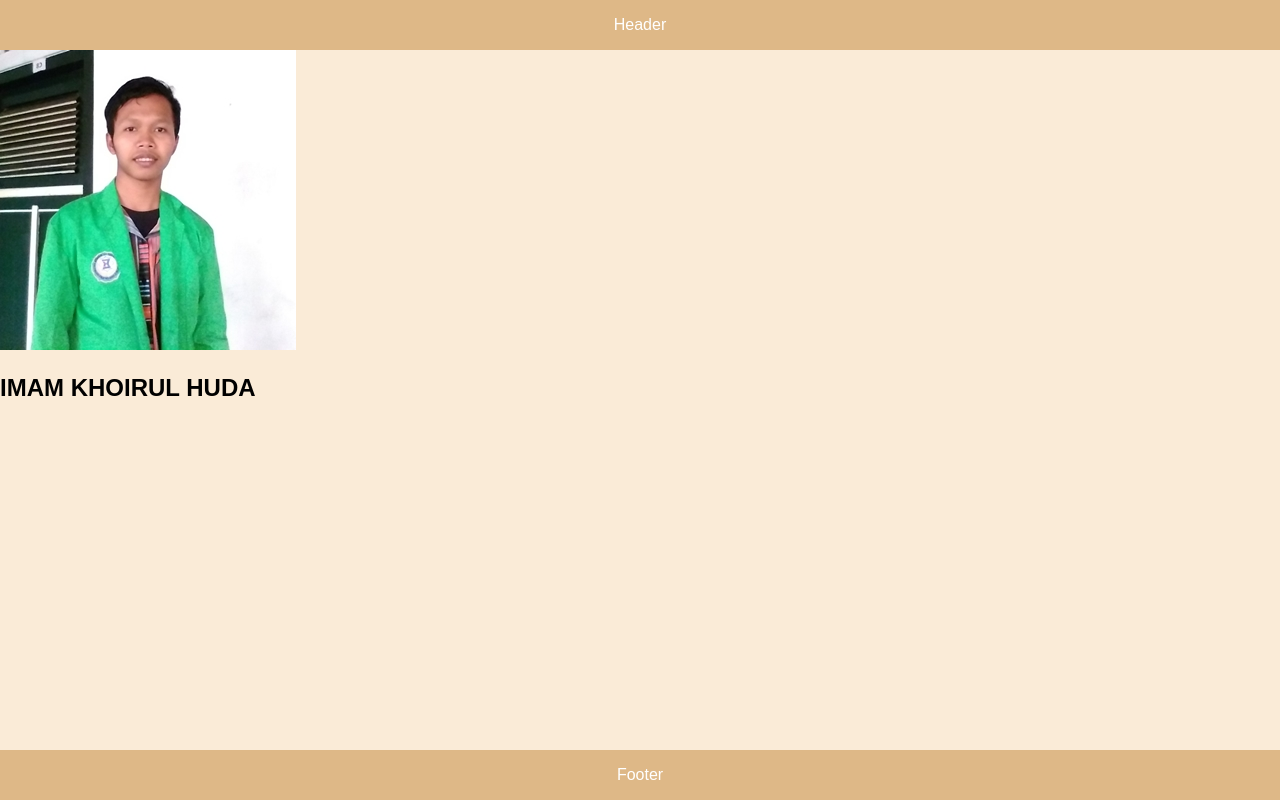
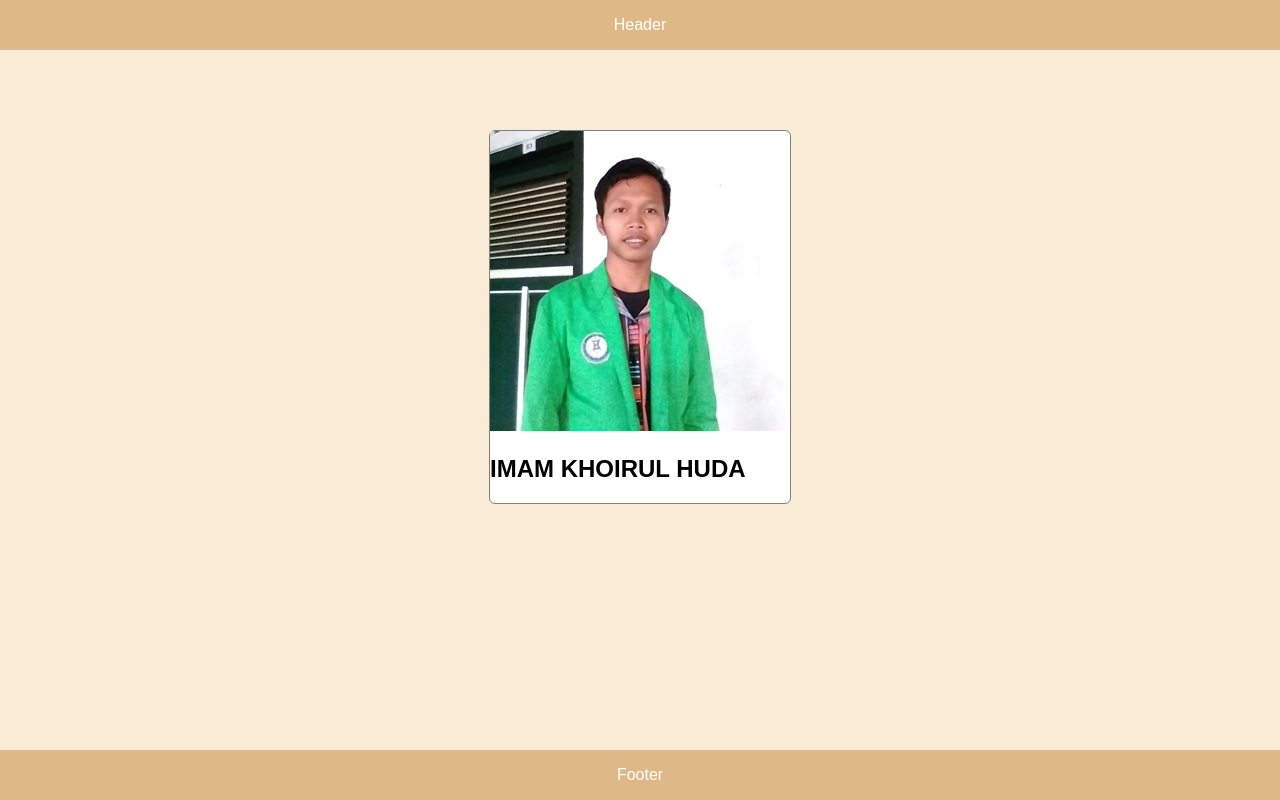
Before and after one commit to imamkhoirulhuda/my-repo-from-remote, a plain HTML site: page index.html in a window 1280 px wide. Drawn offline with Linux system fonts and the light colour scheme.

Commit message:
added initial style.css to style the profile

```diff
--- a/index.html
+++ b/index.html
@@ -5,7 +5,7 @@
   </head>
   <body>
         <div id="header">Header</div>
-
+        <div id="profile-container">
         <img src="images/imamkh.jpg" alt="profile image" />
         <h2>IMAM KHOIRUL HUDA</h2>
      </div>
```
